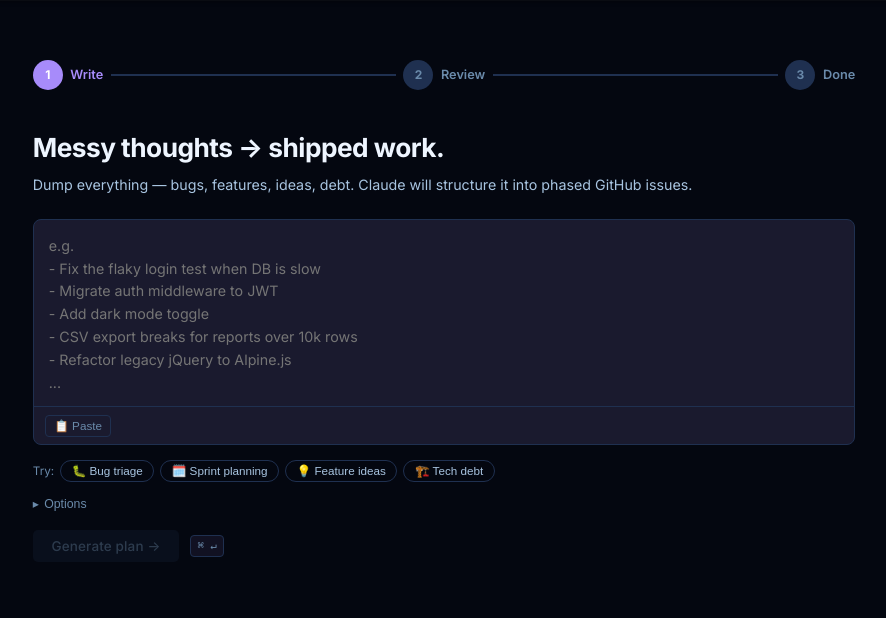
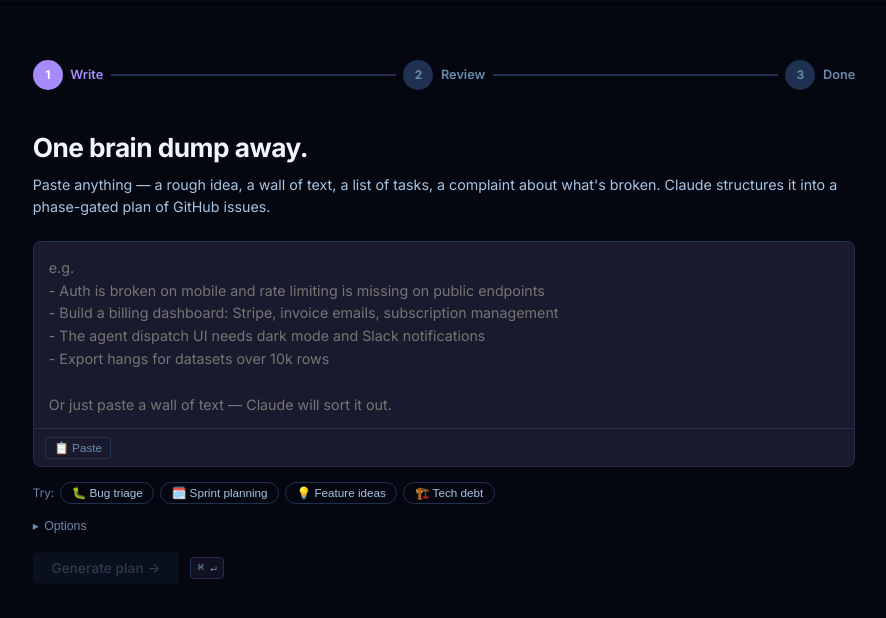
Before and after one commit to cgcardona/agentception, a FastAPI app: page / in a window 1280 px wide. Shown: the part 52-670 px from the top of the page, without its empty margins (193-1079 px from the left). Run offline with FastAPI, Linux system fonts and the light colour scheme; some libraries are stand-ins or nearby versions.

Commit message:
chore: align Plan page copy with README voice
h1: "Messy thoughts → shipped work." → "One brain dump away."
  (from README: "now one brain dump away")

Subtitle: generic dump-everything language → README's exact wording:
  "Paste anything — a rough idea, a wall of text, a list of tasks,
   a complaint about what's broken. Claude structures it into a
   phase-gated plan of GitHub issues."

Placeholder: updated examples; removed self-referential "Refactor legacy
  jQuery to Alpine.js" (jQuery is already gone) and added guidance that
  unstructured prose is fine.

Tech debt seed chip: removed two stale items ("Replace legacy jQuery",
  "Remove deprecated v1 endpoints" — both already done) and replaced
  with current actionable debt items.

Test fixtures: replaced "Refactor legacy jQuery to Alpine" sample input
  in test_brain_dump_plan.py and test_agentception_workflow_e2e.py with
  equivalent tech-debt items that still exercise the same code paths.

```diff
--- a/agentception/routes/ui/plan_ui.py
+++ b/agentception/routes/ui/plan_ui.py
@@ -87,10 +87,10 @@ _PLAN_SEEDS = [
     {
         "label": "🏗️ Tech debt",
         "text": (
-            "- Replace legacy jQuery with Alpine across all pages\n"
-            "- Remove the deprecated v1 API endpoints\n"
-            "- Add mypy strict mode to the agentception module\n"
-            "- Consolidate duplicate GitHub fetch helpers"
+            "- Consolidate duplicate GitHub fetch helpers into a single client\n"
+            "- Add missing type coverage to the remaining untyped modules\n"
+            "- Extract business logic out of route handlers into services\n"
+            "- Replace inline SQL strings with typed SQLAlchemy queries"
         ),
     },
 ]
--- a/agentception/templates/plan.html
+++ b/agentception/templates/plan.html
@@ -66,8 +66,8 @@
      ══════════════════════════════════════════════════════════════════════ #}
   <div class="plan-write" x-show="step === 'write'" x-transition.opacity>
 
-    <h1 class="plan-title">Messy thoughts → shipped work.</h1>
-    <p class="plan-sub">Dump everything — bugs, features, ideas, debt. Claude will structure it into phased GitHub issues.</p>
+    <h1 class="plan-title">One brain dump away.</h1>
+    <p class="plan-sub">Paste anything — a rough idea, a wall of text, a list of tasks, a complaint about what's broken. Claude structures it into a phase-gated plan of GitHub issues.</p>
 
     <div class="plan-textarea-wrap" :class="{'plan-textarea-wrap--focused': focused}">
       <textarea
@@ -79,7 +79,7 @@
         @blur="focused = false"
         @input="autoGrow($refs.textarea)"
         @keydown.meta.enter.prevent="submit()"
-        placeholder="e.g.&#10;- Fix the flaky login test when DB is slow&#10;- Migrate auth middleware to JWT&#10;- Add dark mode toggle&#10;- CSV export breaks for reports over 10k rows&#10;- Refactor legacy jQuery to Alpine.js&#10;..."
+        placeholder="e.g.&#10;- Auth is broken on mobile and rate limiting is missing on public endpoints&#10;- Build a billing dashboard: Stripe, invoice emails, subscription management&#10;- The agent dispatch UI needs dark mode and Slack notifications&#10;- Export hangs for datasets over 10k rows&#10;&#10;Or just paste a wall of text — Claude will sort it out."
         :disabled="submitting"
         spellcheck="true"
       ></textarea>
```
Also changed, not shown: agentception/tests/e2e/test_agentception_workflow_e2e.py (+1 -1 lines), agentception/tests/test_brain_dump_plan.py (+2 -2 lines).
